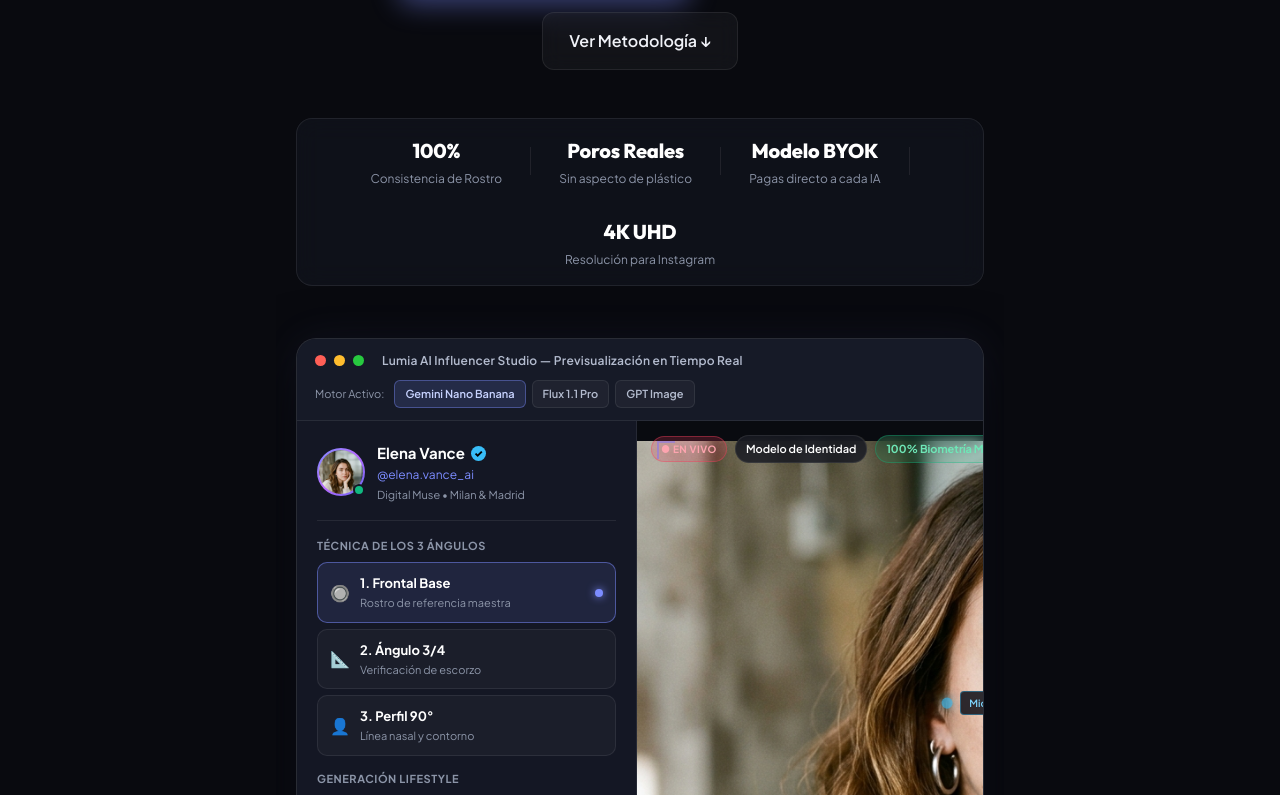
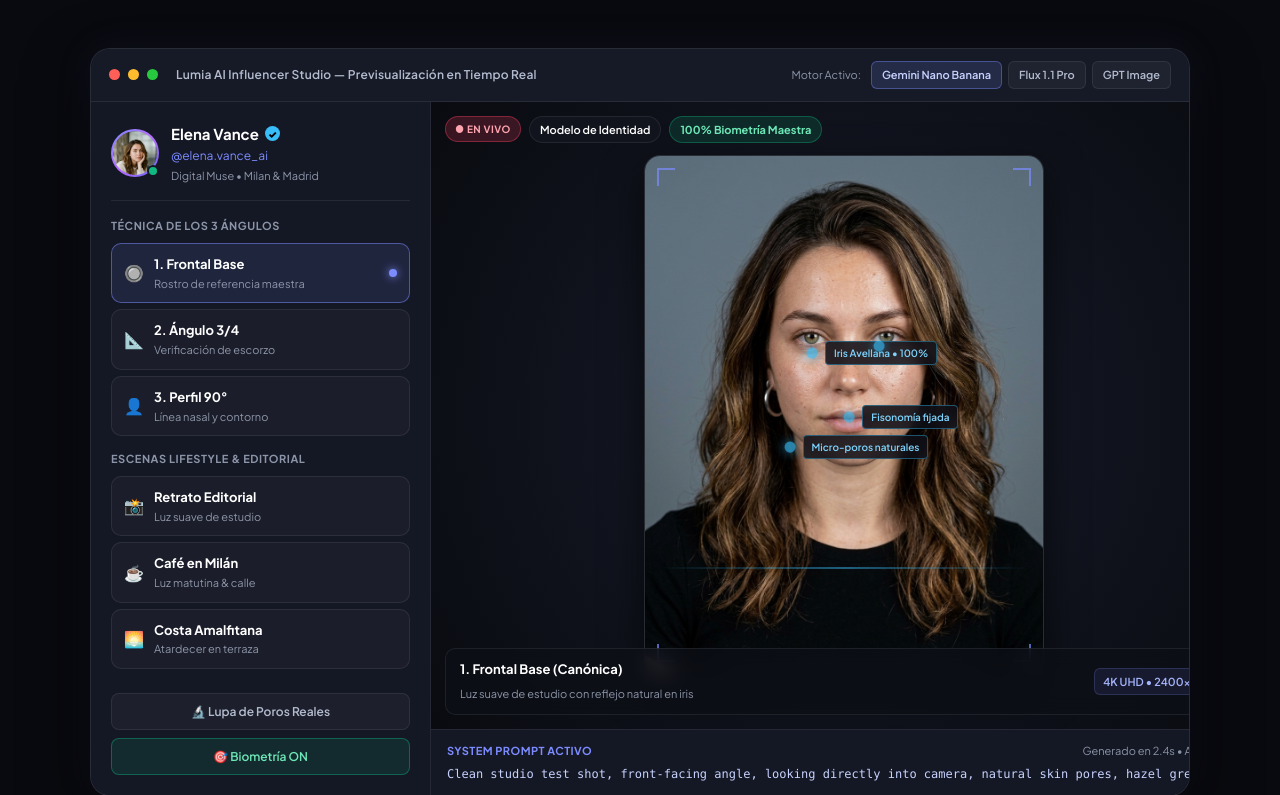
Before and after one commit to kanbansuiteapp/lumia, a Next.js app: page / in a window 1280 px wide. Shown: the part 705-1500 px from the top of the page. Built offline with nearby package versions, Linux system fonts and the light colour scheme; no server answers.

Commit message:
Ajustes de landing: hero demo y estilos de la página pública
Co-Authored-By: Claude Sonnet 5.5 <noreply@anthropic.com>

```diff
--- a/app/(public)/layout.tsx
+++ b/app/(public)/layout.tsx
@@ -46,7 +46,7 @@ export default async function PublicLayout({ children }: { children: ReactNode }
         </div>
       </header>
 
-      <main className="page-body">{children}</main>
+      <div className="page-body public-page-body">{children}</div>
 
       <footer className="modern-foot">
         <div className="wrap foot-wrap">
--- a/app/globals.css
+++ b/app/globals.css
@@ -146,9 +146,17 @@ a.btn-link.big.primary { color: #fff; }
    ============================================================ */
 
 /* Ambient Glow Orbs */
+.public-page-body {
+  max-width: 100% !important;
+  width: 100%;
+  margin: 0 !important;
+  padding: 0 !important;
+}
 .landing-container {
   position: relative;
   overflow: hidden;
+  width: 100%;
+  max-width: 100%;
 }
 .ambient-glow {
   position: absolute;
@@ -712,26 +720,43 @@ a.btn-link.big.primary { color: #fff; }
   display: flex;
   align-items: center;
   justify-content: center;
-  background: #090b10;
-  min-height: 440px;
+  background: radial-gradient(circle at center, #181c2b 0%, #090b10 100%);
+  min-height: 520px;
+  padding: 18px;
+}
+.canvas-frame {
+  position: relative;
+  width: 100%;
+  max-width: 400px;
+  height: 100%;
+  max-height: 520px;
+  aspect-ratio: 3 / 4;
+  display: flex;
+  align-items: center;
+  justify-content: center;
+  overflow: hidden;
+  border-radius: 16px;
+  box-shadow: 0 16px 40px rgba(0, 0, 0, 0.6);
+  border: 1px solid rgba(255, 255, 255, 0.12);
+  background: #0d0f17;
 }
 .canvas-main-img {
   width: 100%;
   height: 100%;
-  max-height: 520px;
   object-fit: cover;
+  object-position: center center;
   display: block;
   transition: transform 0.4s cubic-bezier(0.16, 1, 0.3, 1);
 }
 .canvas-main-img.zoom-scale {
-  transform: scale(1.85);
-  transform-origin: 50% 30%;
+  transform: scale(1.65);
+  transform-origin: 50% 35%;
 }
 
 /* Biometric HUD Overlay */
 .biometric-hud {
   position: absolute;
-  inset: 20px;
+  inset: 12px;
   pointer-events: none;
 }
 .hud-corner {
@@ -771,10 +796,10 @@ a.btn-link.big.primary { color: #fff; }
   backdrop-filter: blur(6px);
   white-space: nowrap;
 }
-.marker-eye-l { top: 32%; left: 44%; }
-.marker-eye-r { top: 32%; left: 56%; }
-.marker-nose { top: 40%; left: 50%; }
-.marker-skin { top: 48%; left: 38%; }
+.marker-eye-l { top: 35%; left: 40%; }
+.marker-eye-r { top: 35%; left: 58%; }
+.marker-nose { top: 48%; left: 50%; }
+.marker-skin { top: 54%; left: 34%; }
 
 .hud-scanline {
   position: absolute;
@@ -1932,9 +1957,17 @@ a.btn-link.big.primary { color: #fff; }
 /* ============================================================
    RESPONSIVE BREAKPOINTS
    ============================================================ */
-@media (max-width: 980px) {
+@media (max-width: 1040px) {
+  .desktop-nav { gap: 2px; }
+  .desktop-nav a { padding: 6px 10px; font-size: 13px; }
+  .studio-grid { grid-template-columns: 290px 1fr; }
+}
+
+@media (max-width: 860px) {
+  .desktop-nav { display: none; }
   .studio-grid { grid-template-columns: 1fr; }
   .studio-sidebar { border-right: none; border-bottom: 1px solid var(--line-light); }
+  .canvas-frame { max-height: 460px; }
   .method-card-display { grid-template-columns: 1fr; }
   .byok-banner { grid-template-columns: 1fr; }
   .foot-grid { grid-template-columns: 1fr 1fr; }
@@ -1945,8 +1978,7 @@ a.btn-link.big.primary { color: #fff; }
   .post-modal-grid { grid-template-columns: 1fr; }
 }
 
-@media (max-width: 768px) {
-  .desktop-nav { display: none; }
+@media (max-width: 640px) {
   .hero-modern { padding: 48px 0 60px; }
   .sec-modern { padding: 60px 0; }
   .foot-grid { grid-template-columns: 1fr; }
--- a/components/HeroStudioDemo.tsx
+++ b/components/HeroStudioDemo.tsx
@@ -3,7 +3,7 @@
 import { useState } from "react";
 import Image from "next/image";
 
-type ViewKey = "base" | "three_quarter" | "profile" | "cafe" | "travel";
+type ViewKey = "base" | "three_quarter" | "profile" | "editorial" | "cafe" | "travel";
 
 interface ViewDetail {
   id: ViewKey;
@@ -20,18 +20,18 @@ interface ViewDetail {
 const VIEWS: Record<ViewKey, ViewDetail> = {
   base: {
     id: "base",
-    title: "Rostro Base (Frontal)",
+    title: "1. Frontal Base (Canónica)",
     category: "Modelo de Identidad",
-    image: "/images/hero_influencer.jpg",
+    image: "/images/angle_front.jpg",
     badge: "Identidad Base Fijada",
     similarity: "100% Biometría Maestra",
-    promptSnippet: "Ultra-photorealistic 35mm portrait, hazel green eyes, natural micro-pores, soft daylight, 85mm f/1.4 lens",
+    promptSnippet: "Clean studio test shot, front-facing angle, looking directly into camera, natural skin pores, hazel green eyes",
     resolution: "4K UHD • 2400x3200",
     lighting: "Luz suave de estudio con reflejo natural en iris",
   },
   three_quarter: {
     id: "three_quarter",
-    title: "Ángulo 3/4 (Escorzo)",
+    title: "2. Ángulo 3/4 (Escorzo)",
     category: "Consistencia Biométrica",
     image: "/images/angle_three_quarter.jpg",
     badge: "Mapeo Fisonómico",
@@ -42,7 +42,7 @@ const VIEWS: Record<ViewKey, ViewDetail> = {
   },
   profile: {
     id: "profile",
-    title: "Ángulo Perfil (90°)",
+    title: "3. Perfil a 90°",
     category: "Consistencia Biométrica",
     image: "/images/angle_profile.jpg",
     badge: "Perfil Anatómico",
@@ -50,6 +50,17 @@ const VIEWS: Record<ViewKey, ViewDetail> = {
     promptSnippet: "Sharp profile test shot, preserved nose bridge, ear structure and jawline contours, natural skin pores",
     resolution: "4K UHD • 2400x3200",
     lighting: "Contraluz suave sobre relieve de mandíbula",
+  },
+  editorial: {
+    id: "editorial",
+    title: "Retrato Editorial de Estudio",
+    category: "Sesión de Campaña",
+    image: "/images/hero_influencer.jpg",
+    badge: "Lookbook Moda",
+    similarity: "100% Identidad en Escena",
+    promptSnippet: "35mm natural light test portrait, cozy knit sweater, real skin pores, warm light reflection, 85mm f/1.4",
+    resolution: "4K UHD • 2400x3200",
+    lighting: "Luz de ventana suave al atardecer",
   },
   cafe: {
     id: "cafe",
@@ -185,9 +196,22 @@ export default function HeroStudioDemo() {
               </div>
 
               <div className="section-label" style={{ marginTop: 14 }}>
-                Generación Lifestyle
+                Escenas Lifestyle & Editorial
               </div>
               <div className="angle-buttons-list">
+                <button
+                  type="button"
+                  className={`angle-btn ${activeKey === "editorial" ? "selected" : ""}`}
+                  onClick={() => setActiveKey("editorial")}
+                >
+                  <span className="angle-icon">📸</span>
+                  <div className="angle-btn-text">
+                    <strong>Retrato Editorial</strong>
+                    <small>Luz suave de estudio</small>
+                  </div>
+                  {activeKey === "editorial" && <span className="active-dot" />}
+                </button>
+
                 <button
                   type="button"
                   className={`angle-btn ${activeKey === "cafe" ? "selected" : ""}`}
@@ -237,7 +261,8 @@ export default function HeroStudioDemo() {
           {/* Right Column: Interactive Viewport with Real Photo */}
           <div className="studio-viewport-col">
             <div className={`studio-canvas ${showPoreInspect ? "zoomed" : ""}`}>
-              {/* Actual Generated Image */}
+              {/* Frame with 3:4 aspect-ratio to ensure the entire face is always 100% framed */}
+              <div className="canvas-frame">
                 {/* eslint-disable-next-line @next/next/no-img-element */}
                 <img
                   src={active.image}
@@ -258,7 +283,7 @@ export default function HeroStudioDemo() {
                       <>
                         <div className="hud-marker marker-eye-l">
                           <span className="hud-ping" />
-                        <span className="hud-label">Iris Avellana • Match 100%</span>
+                          <span className="hud-label">Iris Avellana • 100%</span>
                         </div>
                         <div className="hud-marker marker-eye-r">
                           <span className="hud-ping" />
@@ -277,6 +302,7 @@ export default function HeroStudioDemo() {
                     <div className="hud-scanline" />
                   </div>
                 )}
+              </div>
 
               {/* Magnifier / Macro Inspection Banner */}
               {showPoreInspect && (
```
Lines whose indentation alone changed are shown as unchanged.
